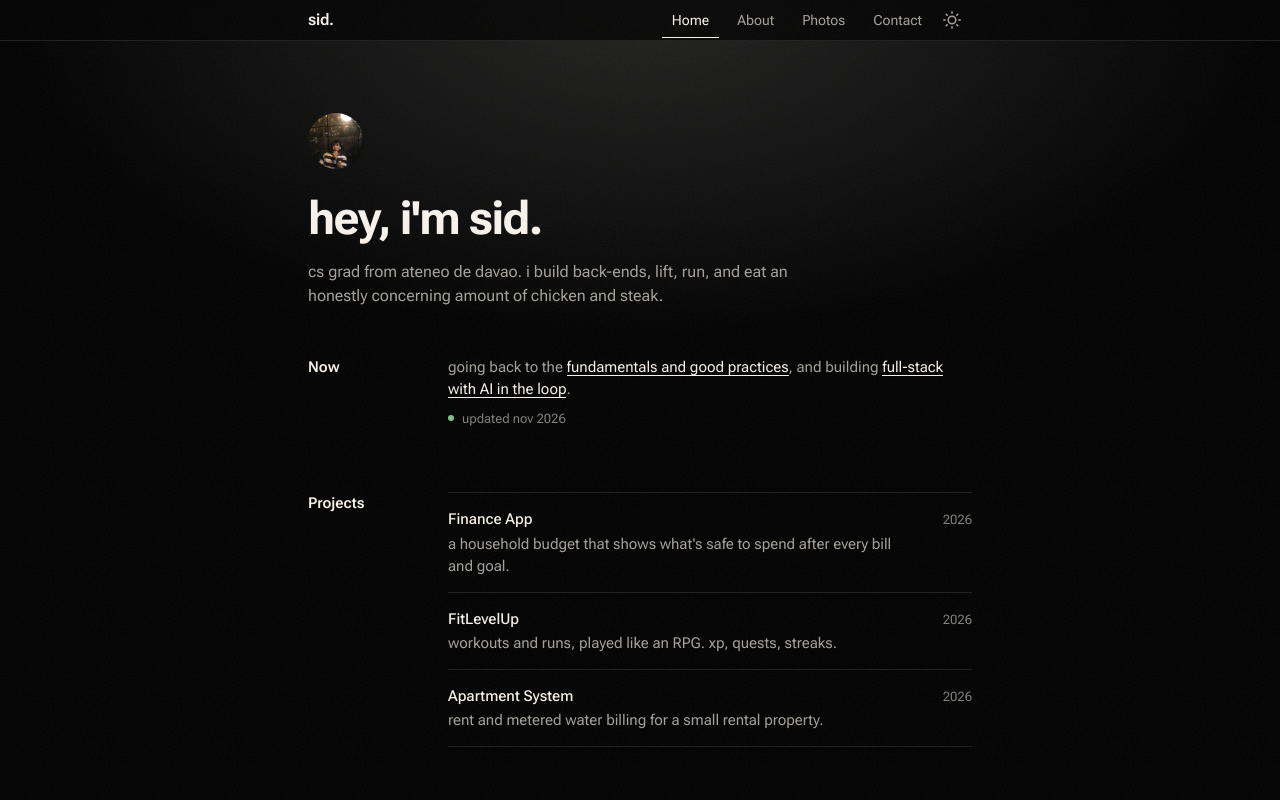
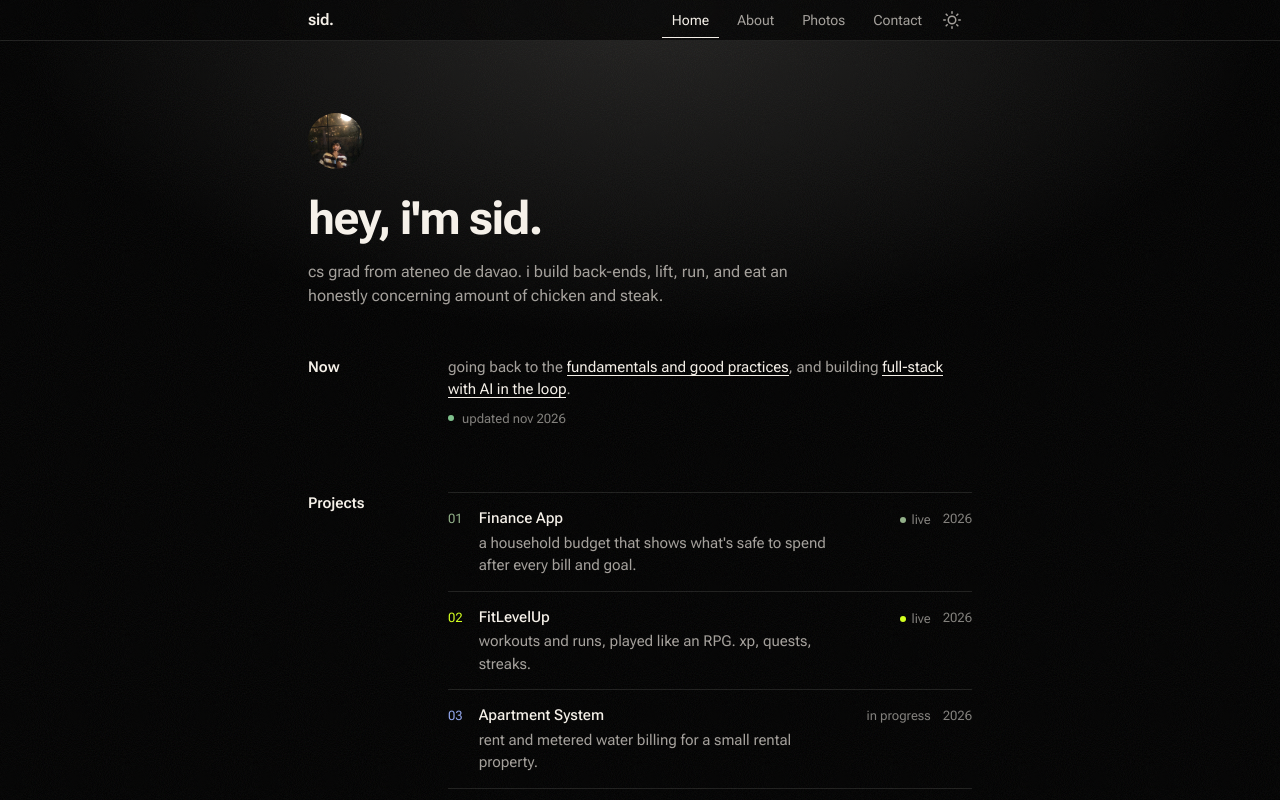
Before and after one commit to sidadrian3/my-portfolio, a Next.js app in the folder my-portfolio/: page / in a window 1280 px wide. Shown: the top 800 px of the page. Built offline with nearby package versions, Linux system fonts and the light colour scheme; no server answers.

Commit message:
feat(home): project accents, row entrance and hover scramble

```diff
--- a/my-portfolio/app/components/projects/ProjectList.tsx
+++ b/my-portfolio/app/components/projects/ProjectList.tsx
@@ -2,8 +2,10 @@
 
 import { useEffect, useId, useRef, useState } from "react";
 import type { Project } from "app/lib/content/projects";
+import { useRevealOnce } from "../useRevealOnce";
 import { ProjectPeek } from "./ProjectPeek";
 import { ProjectPoster } from "./ProjectPoster";
+import { ProjectRow } from "./ProjectRow";
 
 const FINE_POINTER = "(hover: hover) and (pointer: fine)";
 
@@ -26,6 +28,8 @@ export function ProjectList({ projects }: { projects: Project[] }) {
   const finePointer = useFinePointer();
   const [openSlug, setOpenSlug] = useState<string | null>(null);
   const [hoverSlug, setHoverSlug] = useState<string | null>(null);
+  const listRef = useRef<HTMLUListElement>(null);
+  const phase = useRevealOnce(listRef);
   const buttons = useRef(new Map<string, HTMLButtonElement>());
 
   const peekProject =
@@ -44,48 +48,45 @@ export function ProjectList({ projects }: { projects: Project[] }) {
   return (
     <>
       <ul
+        ref={listRef}
+        data-reveal={phase}
         className="ruled"
         onKeyDown={onKeyDown}
         onPointerLeave={() => setHoverSlug(null)}
       >
-        {projects.map((project) => {
+        {projects.map((project, index) => {
           const isOpen = openSlug === project.slug;
           const buttonId = `${baseId}-${project.slug}-button`;
           const drawerId = `${baseId}-${project.slug}-drawer`;
 
           return (
-            <li key={project.slug} data-slug={project.slug}>
-              <button
-                id={buttonId}
-                type="button"
-                data-peek-row
-                aria-expanded={isOpen}
-                aria-controls={drawerId}
-                className="press flex w-full items-baseline gap-4 py-3.5 text-left"
-                ref={(node) => {
+            <li
+              key={project.slug}
+              data-slug={project.slug}
+              className="pr-row"
+              style={
+                {
+                  "--i": index,
+                  "--accent-dark": project.accent.dark,
+                  "--accent-light": project.accent.light,
+                } as React.CSSProperties
+              }
+            >
+              <ProjectRow
+                project={project}
+                index={index}
+                isOpen={isOpen}
+                buttonId={buttonId}
+                drawerId={drawerId}
+                buttonRef={(node) => {
                   if (node) buttons.current.set(project.slug, node);
                   else buttons.current.delete(project.slug);
                 }}
-                onClick={() => setOpenSlug(isOpen ? null : project.slug)}
-                onPointerEnter={(event) => {
-                  if (event.pointerType !== "touch") setHoverSlug(project.slug);
+                onToggle={() => setOpenSlug(isOpen ? null : project.slug)}
+                onHover={(pointerType) => {
+                  if (pointerType !== "touch") setHoverSlug(project.slug);
                 }}
-              >
-                <span className="min-w-0 flex-1">
-                  <span className="block text-[15px] font-medium text-ink">
-                    {project.title}
-                  </span>
-                  <span className="mt-0.5 block text-[15px] text-mute">
-                    {project.summary}
-                  </span>
-                </span>
-                <span className="ruled-arrow text-faint" aria-hidden="true">
-                  {isOpen ? "↑" : "↓"}
-                </span>
-                <span className="text-[13px] tabular-nums text-faint">
-                  {project.year}
-                </span>
-              </button>
+              />
 
               <div
                 id={drawerId}
--- /dev/null
+++ b/my-portfolio/app/components/projects/ProjectRow.tsx
@@ -0,0 +1,77 @@
+"use client";
+
+import type { Ref } from "react";
+import type { Project } from "app/lib/content/projects";
+import { useScramble } from "./useScramble";
+
+type ProjectRowProps = {
+  project: Project;
+  index: number;
+  isOpen: boolean;
+  buttonId: string;
+  drawerId: string;
+  buttonRef: Ref<HTMLButtonElement>;
+  onToggle: () => void;
+  onHover: (pointerType: string) => void;
+};
+
+export function ProjectRow({
+  project,
+  index,
+  isOpen,
+  buttonId,
+  drawerId,
+  buttonRef,
+  onToggle,
+  onHover,
+}: ProjectRowProps) {
+  const { display, scramble } = useScramble(project.title);
+
+  return (
+    <button
+      id={buttonId}
+      type="button"
+      data-peek-row
+      aria-expanded={isOpen}
+      aria-controls={drawerId}
+      className="pr-row-button press flex w-full items-baseline gap-4 py-3.5 text-left"
+      ref={buttonRef}
+      onClick={onToggle}
+      onPointerEnter={(event) => {
+        onHover(event.pointerType);
+        if (event.pointerType === "mouse") scramble();
+      }}
+    >
+      <span className="pr-idx text-[13px] tabular-nums">
+        {String(index + 1).padStart(2, "0")}
+      </span>
+      <span className="pr-body min-w-0 flex-1">
+        <span className="pr-mask block">
+          <span className="pr-title block text-[15px] font-medium text-ink">
+            <span aria-hidden="true">{display}</span>
+            <span className="sr-only">{project.title}</span>
+          </span>
+        </span>
+        <span className="pr-mask mt-0.5 block">
+          <span className="pr-summary block text-[15px] text-mute">
+            {project.summary}
+          </span>
+        </span>
+      </span>
+      <span className="ruled-arrow text-faint" aria-hidden="true">
+        {isOpen ? "↑" : "↓"}
+      </span>
+      <span className="pr-meta flex items-baseline gap-3 text-[13px] tabular-nums text-faint">
+        {project.status === "live" ? (
+          <span className="flex items-center gap-1.5">
+            <span className="pr-live" aria-hidden="true" />
+            live
+          </span>
+        ) : (
+          <span>in progress</span>
+        )}
+        <span>{project.year}</span>
+      </span>
+    </button>
+  );
+}
--- /dev/null
+++ b/my-portfolio/app/components/projects/useScramble.ts
@@ -0,0 +1,46 @@
+"use client";
+
+import { useCallback, useEffect, useRef, useState } from "react";
+
+const FRAME_MS = 20;
+const RESOLVE_PER_FRAME = 2;
+const LETTERS = "abcdefghijklmnopqrstuvwxyz";
+
+function frameText(text: string, resolved: number) {
+  return Array.from(text, (char, index) =>
+    index < resolved || char === " "
+      ? char
+      : LETTERS[Math.floor(Math.random() * LETTERS.length)],
+  ).join("");
+}
+
+export function useScramble(text: string) {
+  const [display, setDisplay] = useState(text);
+  const timer = useRef<number | null>(null);
+
+  useEffect(
+    () => () => {
+      if (timer.current !== null) window.clearInterval(timer.current);
+    },
+    [],
+  );
+
+  const scramble = useCallback(() => {
+    if (timer.current !== null) return;
+    if (window.matchMedia("(prefers-reduced-motion: reduce)").matches) return;
+
+    let resolved = 0;
+    timer.current = window.setInterval(() => {
+      resolved += RESOLVE_PER_FRAME;
+      if (resolved >= text.length) {
+        window.clearInterval(timer.current!);
+        timer.current = null;
+        setDisplay(text);
+        return;
+      }
+      setDisplay(frameText(text, resolved));
+    }, FRAME_MS);
+  }, [text]);
+
+  return { display, scramble };
+}
--- a/my-portfolio/app/global.css
+++ b/my-portfolio/app/global.css
@@ -603,3 +603,182 @@ body::before {
     }
   }
 }
+
+/* Projects: per-row accent, wash, nudge, live dot and entrance */
+.pr-row {
+  --accent: var(--accent-dark);
+  --accent-text: var(--accent);
+  --wash: 13%;
+  position: relative;
+}
+
+.light .pr-row {
+  --accent: var(--accent-light);
+  /* Nudged toward ink so the lime title keeps 4.5:1 on its own wash */
+  --accent-text: color-mix(in srgb, var(--accent-light) 85%, rgb(var(--ink)));
+  --wash: 10%;
+}
+
+.ruled > .pr-row {
+  border-top: 0;
+}
+
+.pr-row::before {
+  content: "";
+  position: absolute;
+  inset: 0 0 auto;
+  height: 1px;
+  background: rgb(var(--line));
+  transform-origin: left;
+}
+
+.pr-row-button {
+  position: relative;
+  isolation: isolate;
+}
+
+.pr-row-button::before {
+  content: "";
+  position: absolute;
+  inset: 0;
+  z-index: -1;
+  background: color-mix(in srgb, var(--accent) var(--wash), transparent);
+  transform: scaleX(0);
+  transform-origin: left;
+  transition: transform 150ms cubic-bezier(0.23, 1, 0.32, 1);
+}
+
+.pr-idx {
+  color: var(--accent);
+}
+
+.pr-mask {
+  overflow: hidden;
+}
+
+.pr-title {
+  transition: color 200ms cubic-bezier(0.23, 1, 0.32, 1);
+}
+
+.pr-body {
+  transition: transform 200ms cubic-bezier(0.23, 1, 0.32, 1);
+}
+
+.pr-live {
+  width: 6px;
+  height: 6px;
+  border-radius: 9999px;
+  background: var(--accent);
+}
+
+.pr-row-button[aria-expanded="true"]::before,
+.pr-row-button:focus-visible::before {
+  transform: scaleX(1);
+  transition-duration: 240ms;
+}
+
+.pr-row-button[aria-expanded="true"] .pr-title,
+.pr-row-button:focus-visible .pr-title {
+  color: var(--accent-text);
+}
+
+@media (hover: hover) and (pointer: fine) {
+  .pr-row-button:hover::before {
+    transform: scaleX(1);
+    transition-duration: 240ms;
+  }
+
+  .pr-row-button:hover .pr-title {
+    color: var(--accent-text);
+  }
+}
+
+@media (prefers-reduced-motion: no-preference) {
+  .pr-row-button:focus-visible .pr-body {
+    transform: translateX(4px);
+  }
+
+  @media (hover: hover) and (pointer: fine) {
+    .pr-row-button:hover .pr-body {
+      transform: translateX(4px);
+    }
+  }
+
+  .pr-live {
+    animation: pr-ping 2.4s cubic-bezier(0.23, 1, 0.32, 1) infinite;
+  }
+
+  @keyframes pr-ping {
+    0% {
+      box-shadow: 0 0 0 0 color-mix(in srgb, var(--accent) 55%, transparent);
+    }
+
+    70%,
+    100% {
+      box-shadow: 0 0 0 6px transparent;
+    }
+  }
+
+  @media (scripting: enabled) {
+    [data-reveal="idle"] .pr-row::before {
+      transform: scaleX(0);
+    }
+
+    [data-reveal="idle"] :is(.pr-title, .pr-summary) {
+      transform: translateY(105%);
+    }
+
+    [data-reveal="idle"] :is(.pr-idx, .pr-meta) {
+      opacity: 0;
+    }
+
+    [data-reveal="play"] .pr-row::before {
+      animation: pr-draw 600ms cubic-bezier(0.23, 1, 0.32, 1) backwards;
+      animation-delay: calc(var(--i) * 110ms);
+    }
+
+    [data-reveal="play"] .pr-title {
+      animation: now-rise 700ms cubic-bezier(0.23, 1, 0.32, 1) backwards;
+      animation-delay: calc(var(--i) * 110ms + 100ms);
+    }
+
+    [data-reveal="play"] .pr-summary {
+      animation: now-rise 700ms cubic-bezier(0.23, 1, 0.32, 1) backwards;
+      animation-delay: calc(var(--i) * 110ms + 170ms);
+    }
+
+    [data-reveal="play"] :is(.pr-idx, .pr-meta) {
+      animation: now-fade 500ms ease-out backwards;
+      animation-delay: calc(var(--i) * 110ms + 350ms);
+    }
+  }
+
+  @keyframes pr-draw {
+    from {
+      transform: scaleX(0);
+    }
+
+    to {
+      transform: none;
+    }
+  }
+}
+
+@media (prefers-reduced-motion: reduce) {
+  .pr-row-button::before {
+    transform: none;
+    opacity: 0;
+    transition: opacity 150ms ease;
+  }
+
+  .pr-row-button[aria-expanded="true"]::before,
+  .pr-row-button:focus-visible::before {
+    opacity: 1;
+  }
+
+  @media (hover: hover) and (pointer: fine) {
+    .pr-row-button:hover::before {
+      opacity: 1;
+    }
+  }
+}
--- a/my-portfolio/app/page.tsx
+++ b/my-portfolio/app/page.tsx
@@ -23,7 +23,7 @@ export default function Page() {
         </RevealOnce>
       </Section>
 
-      <Section label="Projects" id="projects">
+      <Section label="Projects" id="projects" className="[animation:none]">
         <ProjectList projects={projects} />
       </Section>
 
```
